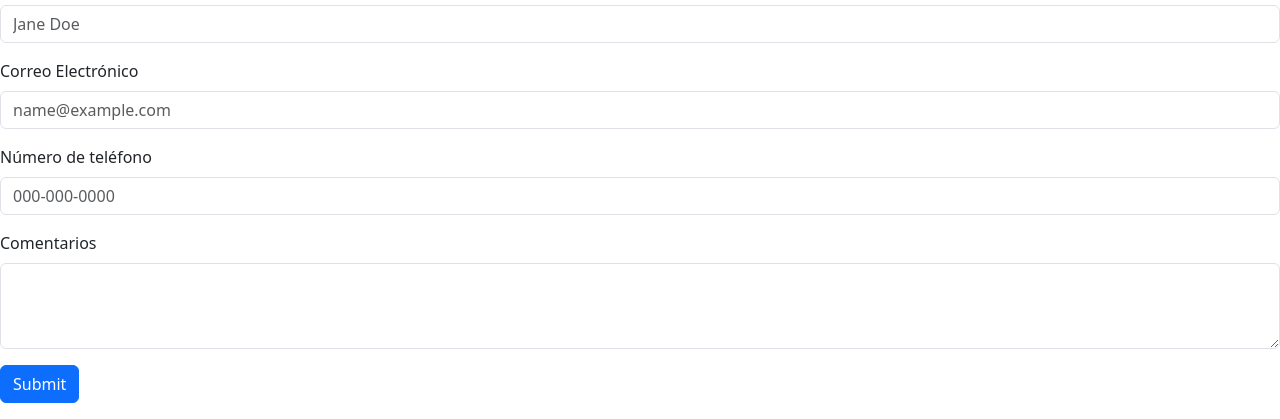
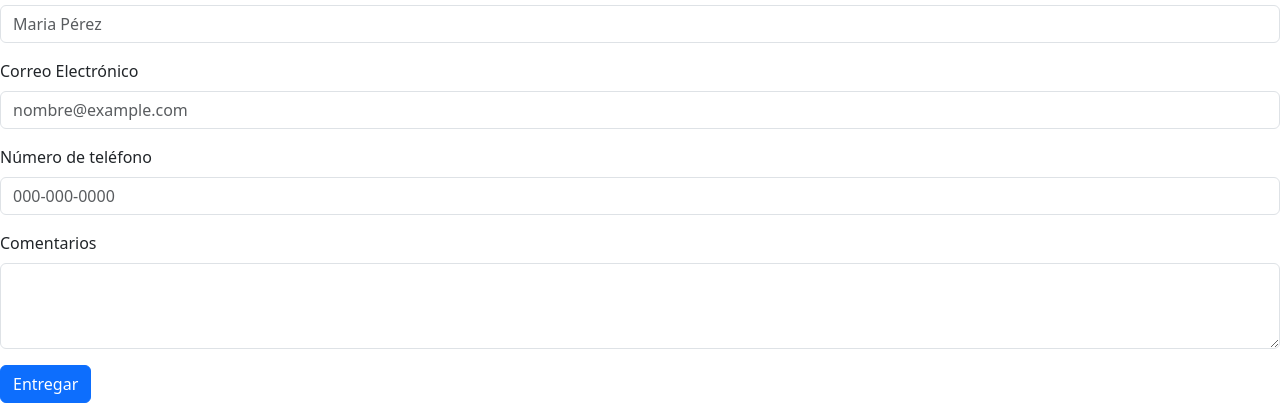
Before and after one commit to Greenmanpdx/VultureSecurityServices, a website: page español.html in a window 1280 px wide. Shown: the part 2282-2701 px from the top of the page. Drawn offline with nearby package versions, Linux system fonts and the light colour scheme.

Commit message:
Fixing missing Español

```diff
--- a/español.html
+++ b/español.html
@@ -50,11 +50,11 @@
             <form>
                 <div class="mb-3">
                     <label for="customer_name" class="form-label">Nombre</label>
-                    <input type="text" class="form-control" id="customer_name" placeholder="Jane Doe">
+                    <input type="text" class="form-control" id="customer_name" placeholder="Maria Pérez">
                 </div>
                 <div class="mb-3">
                     <label for="customer_email" class="form-label">Correo Electrónico</label>
-                    <input type="email" class="form-control" id="customer_email" placeholder="name@example.com">
+                    <input type="email" class="form-control" id="customer_email" placeholder="nombre@example.com">
                 </div>
                 <div class="mb-3">
                     <label for="customer_phone" class="form-label">Número de teléfono</label>
@@ -65,7 +65,7 @@
                     <textarea class="form-control" id="comments" rows="3"></textarea>
                 </div>
                 <div class="mb-3">
-                    <button class="btn btn-primary">Submit</button>
+                    <button class="btn btn-primary">Entregar</button>
                 </div>
             </form>
         </section>
```
